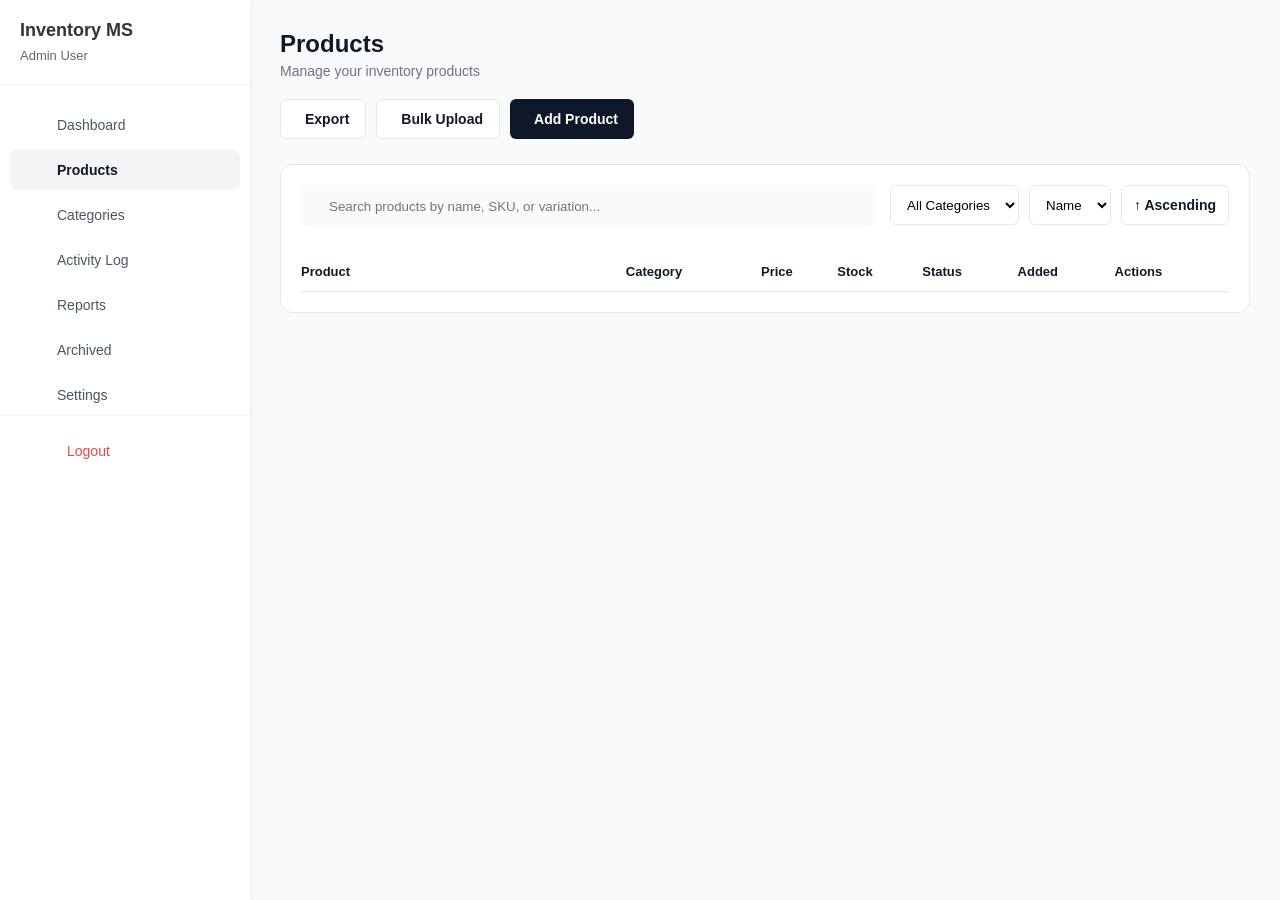
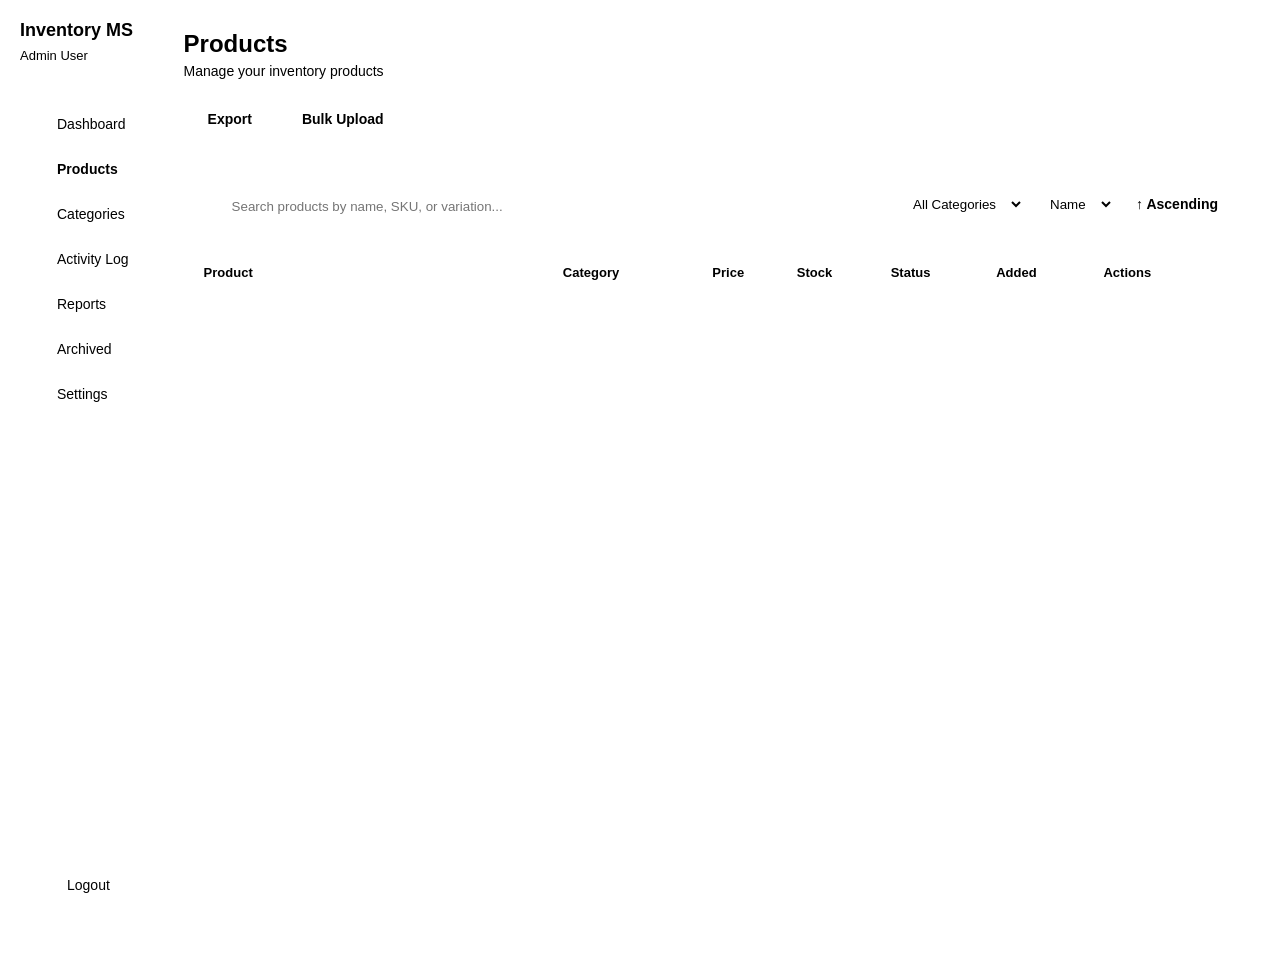

feat: added darkmode for dashboard, products, addprod, editprod, settings.

--- a/components(css)/Products.css
+++ b/components(css)/Products.css
@@ -1,15 +1,11 @@
 /* =========================================
-   1. GLOBAL VARIABLES & RESET
+   components(css)/Products.css
    ========================================= */
-:root { 
-    --sidebar-width: 250px; 
-    --bg-body: #f9fafb;
-    --text-main: #111827;
-    --text-secondary: #6b7280;
-    --primary-color: #0f172a; 
-    --border-color: #e5e7eb;
 
-    /* Status Colors */
+/* (Note: Colors come from Theme.css) */
+
+:root {
+    /* Status Colors - Hardcoded ok, but could be variables too */
     --status-green-bg: #dcfce7;
     --status-green-text: #166534;
     --status-red-bg: #fee2e2;
@@ -18,9 +14,7 @@
     --status-orange-text: #9a3412;
 }
 
-html { box-sizing: border-box; }
-*, *:before, *:after { box-sizing: inherit; }
-
+/* --- 1. GLOBAL LAYOUT --- */
 body {
     font-family: 'Segoe UI', sans-serif;
     display: flex;
@@ -38,70 +32,52 @@ body {
     width: var(--sidebar-width);
     min-width: var(--sidebar-width);
     flex-shrink: 0;
-    background-color: #fff;
+    background-color: var(--bg-sidebar);
     padding: 20px 0;
     height: 100vh;
-    box-shadow: 2px 0 5px rgba(0, 0, 0, 0.05);
+    box-shadow: 2px 0 5px var(--shadow-color);
     position: relative;
     z-index: 1000;
-    transition: transform 0.3s ease;
+    transition: transform 0.3s ease, background-color 0.3s ease;
+    border-right: 1px solid var(--border-color);
+    display: flex;
+    flex-direction: column;
 }
 
-.sidebar-content {
-    display: flex; flex-direction: column; height: 100%; overflow-y: auto;
-}
+.sidebar-content { display: flex; flex-direction: column; height: 100%; overflow-y: auto; }
 
 .sidebar-header { 
-    padding: 0 20px 20px; border-bottom: 1px solid #f3f4f6; margin-bottom: 20px; position: relative; 
+    padding: 0 20px 20px; border-bottom: 1px solid var(--border-color); margin-bottom: 20px; position: relative; 
 }
-.sidebar-header h2 { margin: 0 0 5px 0; font-size: 18px; color: #333; }
-.sidebar-header .user-role { font-size: 13px; color: #666; }
+.sidebar-header h2 { margin: 0 0 5px 0; font-size: 18px; color: var(--text-main); }
+.sidebar-header .user-role { font-size: 13px; color: var(--text-secondary); }
 
 .sidebar-nav { display: flex; flex-direction: column; gap: 5px; flex-grow: 1; padding: 0 10px; }
 .nav-link { 
-    display: flex; align-items: center; padding: 12px 15px; color: #4b5563; 
+    display: flex; align-items: center; padding: 12px 15px; color: var(--text-secondary); 
     text-decoration: none; border-radius: 6px; font-size: 14px; font-weight: 500; 
 }
 .nav-link i { margin-right: 12px; width: 20px; text-align: center; }
-.nav-link.active, .nav-link:hover { background-color: #f3f4f6; color: #111827; font-weight: 600; }
+.nav-link.active, .nav-link:hover { background-color: var(--hover-bg); color: var(--text-main); font-weight: 600; }
 
-.sidebar-footer {
-    padding: 15px 20px;
-    border-top: 1px solid #f3f4f6;
-}
+.sidebar-footer { padding: 15px 20px; border-top: 1px solid var(--border-color); }
 
-/* UPDATED LOGOUT STYLES TO MATCH DASHBOARD */
 .sidebar-footer .logout { 
-    display: flex;
-    align-items: center;
-    padding: 12px 15px;
-    text-decoration: none;
-    border-radius: 6px;
-    font-size: 14px;
-    transition: all 0.2s;
-    color: #ef4444; 
-    font-weight: 500; 
+    display: flex; align-items: center; padding: 12px 15px; text-decoration: none;
+    border-radius: 6px; font-size: 14px; transition: all 0.2s; color: var(--danger-color); font-weight: 500; 
 }
+.sidebar-footer .logout i { margin-right: 12px; width: 20px; text-align: center; }
+.sidebar-footer .logout:hover { background-color: rgba(239, 68, 68, 0.1); }
 
-.sidebar-footer .logout i { 
-    margin-right: 12px; 
-    width: 20px; 
-    text-align: center; 
-}
-
-.sidebar-footer .logout:hover { 
-    background-color: #fef2f2; 
-    color: #dc2626; 
-}
 /* Hamburger & Overlay */
 .hamburger { 
     display: none; position: fixed; top: 20px; left: 20px; z-index: 2000; 
-    background: #fff; border: 1px solid #e5e7eb; padding: 8px 12px; 
-    border-radius: 6px; cursor: pointer; box-shadow: 0 2px 5px rgba(0,0,0,0.1);
+    background: var(--bg-card); border: 1px solid var(--border-color); padding: 8px 12px; 
+    border-radius: 6px; cursor: pointer; box-shadow: 0 2px 5px var(--shadow-color); color: var(--text-main);
 }
 .close-btn { 
     display: none; position: absolute; top: 0; right: 20px; 
-    background: none; border: none; font-size: 20px; cursor: pointer; 
+    background: none; border: none; font-size: 20px; cursor: pointer; color: var(--text-main); 
 }
 .overlay { 
     display: none; position: fixed; inset: 0; background: rgba(0, 0, 0, 0.5); z-index: 1500; 
@@ -113,10 +89,11 @@ body {
    ========================================= */
 .main-content {
     flex: 1; width: 0; padding: 30px; height: 100vh; overflow-y: auto;
+    background-color: var(--bg-body);
 }
 
 .page-header { margin-bottom: 25px; }
-.header-text h1 { margin: 0; font-size: 24px; }
+.header-text h1 { margin: 0; font-size: 24px; color: var(--text-main); }
 .header-text p { margin: 5px 0 0; color: var(--text-secondary); font-size: 14px; }
 .header-actions { display: flex; gap: 10px; margin-top: 20px; }
 
@@ -125,61 +102,49 @@ body {
     padding: 10px 16px; border-radius: 6px; font-size: 14px; font-weight: 600;
     cursor: pointer; display: flex; align-items: center; justify-content: center; gap: 8px; height: 40px;
 }
-.btn-outline, .btn-sort { background: #fff; border: 1px solid var(--border-color); color: var(--text-main); }
+.btn-outline, .btn-sort { background: var(--bg-card); border: 1px solid var(--border-color); color: var(--text-main); }
 .btn-primary { background: var(--primary-color); color: white; border: none; }
 .btn-primary:hover { opacity: 0.9; }
 
-/* --- NEW: RESET BUTTON HOVER STYLE --- */
-#resetFiltersBtn {
-    transition: all 0.2s ease;
-}
-
+#resetFiltersBtn { transition: all 0.2s ease; }
 #resetFiltersBtn:hover {
-    background-color: #fee2e2;       /* Light red background */
-    border-color: #ef4444 !important; /* Darker red border */
-    color: #991b1b !important;        /* Darker red text */
-    transform: translateY(-1px);      /* Slight lift effect */
+    background-color: rgba(239, 68, 68, 0.1); 
+    border-color: #ef4444 !important; 
+    color: #991b1b !important; 
+    transform: translateY(-1px);
     box-shadow: 0 2px 4px rgba(0, 0, 0, 0.05);
 }
-
-#resetFiltersBtn:active {
-    transform: translateY(0);
-    background-color: #fecaca;
-}
+#resetFiltersBtn:active { transform: translateY(0); }
 
 /* Filters */
-.content-wrapper { background: #fff; border-radius: 12px; border: 1px solid var(--border-color); padding: 20px; }
+.content-wrapper { background: var(--bg-card); border-radius: 12px; border: 1px solid var(--border-color); padding: 20px; }
 .filters-container { display: flex; gap: 15px; margin-bottom: 25px; flex-wrap: wrap; }
+
 .search-wrapper {
-    flex: 1; min-width: 250px; background: #f9fafb; border-radius: 6px;
+    flex: 1; min-width: 250px; background: var(--input-bg); border-radius: 6px;
     padding: 0 15px; display: flex; align-items: center; border: 1px solid transparent;
 }
-.search-wrapper i { color: #9ca3af; margin-right: 10px; }
-.search-wrapper input { border: none; background: transparent; width: 100%; height: 40px; outline: none; }
+.search-wrapper i { color: var(--text-secondary); margin-right: 10px; }
+.search-wrapper input { border: none; background: transparent; width: 100%; height: 40px; outline: none; color: var(--text-main); }
+
 .filter-controls { display: flex; gap: 10px; }
-.control-input { padding: 0 12px; height: 40px; border-radius: 6px; border: 1px solid var(--border-color); background: #fff; }
+.control-input { padding: 0 12px; height: 40px; border-radius: 6px; border: 1px solid var(--border-color); background: var(--bg-card); color: var(--text-main); }
 
 /* =========================================
    4. TABLE & STATUS STYLES
    ========================================= */
 .table-container { overflow-x: auto; }
 .products-table { width: 100%; border-collapse: collapse; min-width: 800px; }
-.products-table th { text-align: left; padding: 12px 0; font-size: 13px; color: var(--text-main); border-bottom: 1px solid var(--border-color); }
-.products-table td { padding: 16px 0; border-bottom: 1px solid #f3f4f6; vertical-align: middle; font-size: 14px; }
+.products-table th { text-align: left; padding: 12px 0; font-size: 13px; color: var(--text-main); border-bottom: 1px solid var(--border-color); background-color: var(--table-header-bg); }
+.products-table td { padding: 16px 0; border-bottom: 1px solid var(--border-color); vertical-align: middle; font-size: 14px; color: var(--text-main); }
 
-.product-cell { 
-    display: flex; 
-    align-items: center; 
-    gap: 12px; 
-    /* Add space between the new ID column and the image */
-    margin-left: 15px; 
-}
+.product-cell { display: flex; align-items: center; gap: 12px; margin-left: 15px; }
 .product-img-placeholder { 
-    width: 45px; height: 45px; background: #f3f4f6; border-radius: 8px; 
-    display: flex; align-items: center; justify-content: center; color: #9ca3af; 
+    width: 45px; height: 45px; background: var(--hover-bg); border-radius: 8px; 
+    display: flex; align-items: center; justify-content: center; color: var(--text-secondary); 
 }
-.product-info h4 { margin: 0 0 4px 0; font-size: 14px; }
-.v-tag { font-size: 11px; background: #fff; padding: 2px 8px; border-radius: 4px; border: 1px solid #e5e7eb; margin-right: 4px; display: inline-block; margin-bottom: 2px; }
+.product-info h4 { margin: 0 0 4px 0; font-size: 14px; color: var(--text-main); }
+.v-tag { font-size: 11px; background: var(--bg-card); color: var(--text-main); padding: 2px 8px; border-radius: 4px; border: 1px solid var(--border-color); margin-right: 4px; display: inline-block; margin-bottom: 2px; }
 
 /* Status Colors */
 .status-pill { padding: 4px 10px; border-radius: 20px; font-size: 12px; font-weight: 600; display: inline-block; }
@@ -187,34 +152,38 @@ body {
 .status-pill.out-of-stock { background: var(--status-red-bg); color: var(--status-red-text); }
 .status-pill.low-stock { background: var(--status-orange-bg); color: var(--status-orange-text); border: 1px solid #fed7aa; }
 
-.actions i { cursor: pointer; margin-right: 12px; color: #9ca3af; }
+.actions i { cursor: pointer; margin-right: 12px; color: var(--text-secondary); }
 .actions i:hover { color: var(--text-main); }
 
 /* View Toggles */
 .mobile-only { display: none; }
 .desktop-only { display: block; }
 
+.id-badge {
+    font-family: 'Consolas', monospace; font-size: 13px; font-weight: 600;
+    color: var(--text-secondary); background: var(--hover-bg);
+    padding: 2px 6px; border-radius: 4px; cursor: help;
+}
+
 /* =========================================
    5. MOBILE RESPONSIVENESS (Max Width 768px)
    ========================================= */
 @media (max-width: 768px) {
-    /* Sidebar Drawer */
     .sidebar { 
         position: fixed; left: 0; top: 0; bottom: 0; width: 260px;
-        transform: translateX(-100%); z-index: 2000; 
+        transform: translateX(-100%); 
+        /* FIX: Increased z-index */
+        z-index: 2000; 
         transition: transform 0.3s ease-in-out;
     }
     .sidebar.open { transform: translateX(0); }
     .hamburger, .close-btn { display: block; }
 
-    /* Layout Adjustments */
     .main-content { margin-left: 0; width: 100%; padding: 80px 15px 30px 15px; }
     
-    /* Swap Table for Cards */
     .desktop-only { display: none !important; }
     .mobile-only { display: block !important; }
 
-    /* Stack Header & Filters */
     .header-actions { flex-direction: column; width: 100%; }
     .header-actions button { width: 100%; justify-content: center; }
     
@@ -225,43 +194,26 @@ body {
 
     /* Mobile Cards */
     .mobile-card {
-        background: #fff; border: 1px solid var(--border-color);
+        background: var(--bg-card); border: 1px solid var(--border-color);
         border-radius: 12px; padding: 16px; margin-bottom: 16px;
-        box-shadow: 0 2px 4px rgba(0, 0, 0, 0.03); display: flex; flex-direction: column;
+        box-shadow: 0 2px 4px var(--shadow-color); display: flex; flex-direction: column;
     }
     .card-top { display: flex; gap: 15px; margin-bottom: 12px; align-items: flex-start; }
-    .card-img { width: 60px; height: 60px; background: #f3f4f6; border-radius: 8px; display: flex; align-items: center; justify-content: center; font-size: 24px; color: #9ca3af; flex-shrink: 0; }
+    .card-img { width: 60px; height: 60px; background: var(--hover-bg); border-radius: 8px; display: flex; align-items: center; justify-content: center; font-size: 24px; color: var(--text-secondary); flex-shrink: 0; }
     .card-header-text { flex: 1; min-width: 0; }
-    .card-title { font-size: 16px; font-weight: 700; margin: 0 0 5px 0; overflow-wrap: break-word; }
+    .card-title { font-size: 16px; font-weight: 700; margin: 0 0 5px 0; overflow-wrap: break-word; color: var(--text-main); }
     
-    /* Mobile Tags (NEW) */
     .mobile-tags { display: flex; flex-wrap: wrap; gap: 4px; margin-top: 5px; }
 
     .card-details-grid { display: grid; grid-template-columns: 1fr 1fr; gap: 12px; margin-bottom: 20px; }
     .detail-item label { display: block; font-size: 12px; color: var(--text-secondary); text-transform: uppercase; margin-bottom: 4px; }
-    .detail-item span { display: block; font-size: 15px; font-weight: 600; }
+    .detail-item span { display: block; font-size: 15px; font-weight: 600; color: var(--text-main); }
     
     .card-actions { display: flex; gap: 10px; margin-top: auto; }
-    .btn-card-action { flex: 1; background: #f9fafb; border: 1px solid var(--border-color); border-radius: 8px; height: 42px; font-size: 14px; font-weight: 600; display: flex; align-items: center; justify-content: center; gap: 8px; cursor: pointer; }
-    .btn-card-delete { flex: 0 0 50px; color: #ef4444; border-color: #fee2e2; background: #fff; }
-}
-
-.id-badge {
-    font-family: 'Consolas', 'Monaco', 'Courier New', monospace;
-    font-size: 13px;
-    font-weight: 600;
-    color: var(--text-secondary);
-    background: #f3f4f6;
-    padding: 2px 6px;
-    border-radius: 4px;
-    cursor: help; /* Shows '?' cursor to indicate hover for full ID */
-}
-
-/* Mobile specific ID header */
-.mobile-id-header {
-    font-size: 12px;
-    color: #9ca3af;
-    margin-bottom: 8px;
-    border-bottom: 1px solid #f3f4f6;
-    padding-bottom: 4px;
+    .btn-card-action { flex: 1; background: var(--hover-bg); border: 1px solid var(--border-color); color: var(--text-main); border-radius: 8px; height: 42px; font-size: 14px; font-weight: 600; display: flex; align-items: center; justify-content: center; gap: 8px; cursor: pointer; }
+    .btn-card-delete { flex: 0 0 50px; color: #ef4444; border-color: #fee2e2; background: var(--bg-card); }
+    
+    .mobile-id-header {
+        font-size: 12px; color: var(--text-secondary); margin-bottom: 8px; border-bottom: 1px solid var(--border-color); padding-bottom: 4px;
+    }
 }
